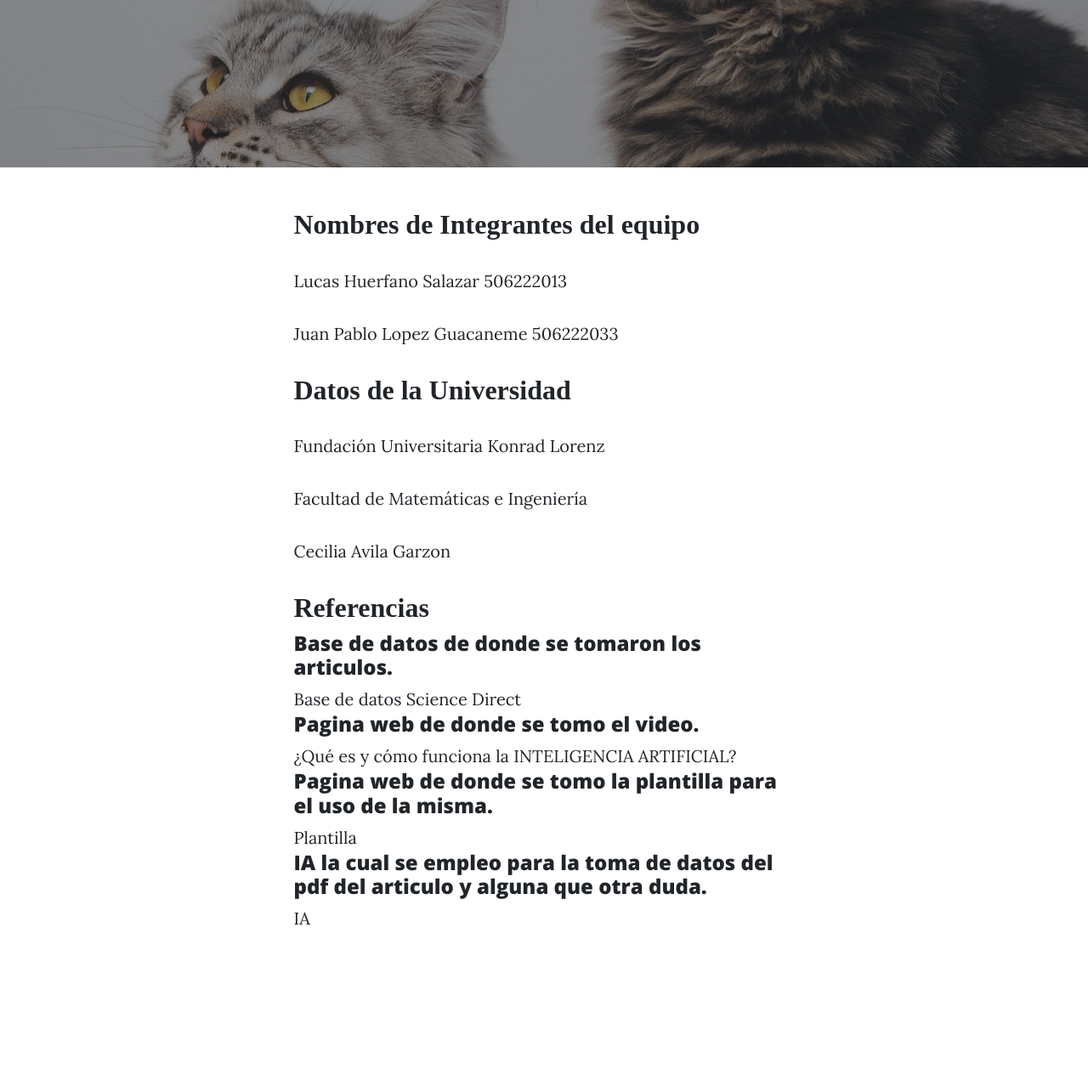
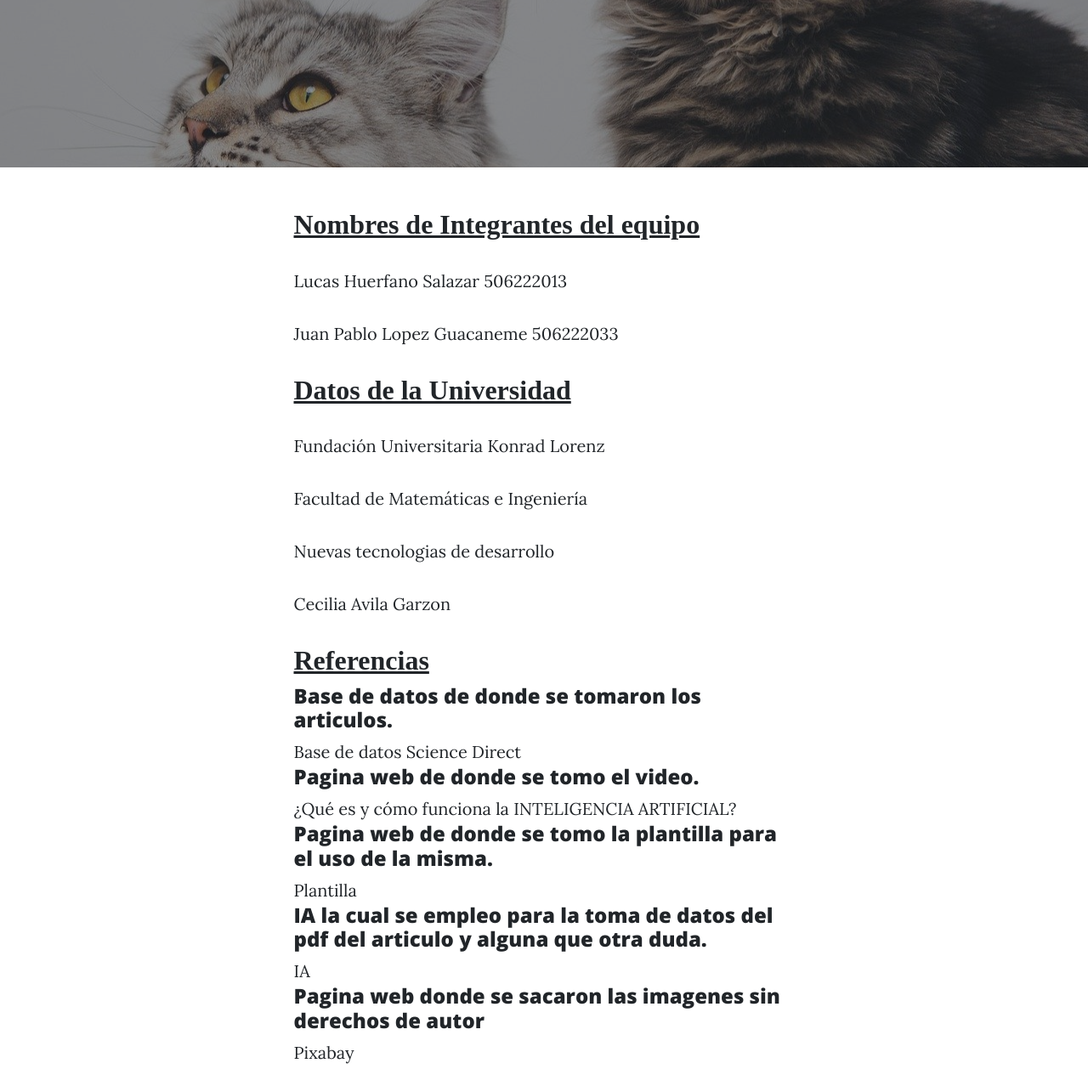
Before and after one commit to JuPaLoGu/taller2ntd, a plain HTML site: page contact.html in a window 1280 px wide. Shown: the part 249-1527 px from the top of the page at 85% size. Before the commit the page ends 1369 px from the top, so only its background shows below. Drawn offline with nearby package versions, Linux system fonts and the light colour scheme.

Commit message:
Últimos cambios
Se ajusta el apartado de equipo para que muestre toda la información utilizada en la pagina web

```diff
--- a/contact.html
+++ b/contact.html
@@ -57,14 +57,16 @@
         <div class="container px-4 px-lg-5">
             <div class="row gx-4 gx-lg-5 justify-content-center">
                 <div class="col-md-10 col-lg-8 col-xl-7">
-                    <h2 class="section-heading">Nombres de Integrantes del equipo</h2>
+                    <h2 class="section-heading"><u>Nombres de Integrantes del equipo</u></h2>
                     <p>Lucas Huerfano Salazar 506222013</p>
                     <p>Juan Pablo Lopez Guacaneme 506222033</p>
-                    <h2 class="section-heading">Datos de la Universidad</h2>
+                    <h2 class="section-heading"><u>Datos de la Universidad</u></h2>
                     <p>Fundación Universitaria Konrad Lorenz</p>
                     <p>Facultad de Matemáticas e Ingeniería</p>
+                    <p>Nuevas tecnologias de desarrollo</p>
                     <p>Cecilia Avila Garzon</p>
-                    <h2 class="section-heading">Referencias</h2>
+
+                    <h2 class="section-heading"><u>Referencias</u></h2>
                     <h4>Base de datos de donde se tomaron los articulos.</h4>
                     <a href="https://recursosvirtuales.konradlorenz.edu.co:2053/science/article/pii/S1364815222002250">Base
                         de datos Science Direct</a>
@@ -75,6 +77,8 @@
                     <a href="https://startbootstrap.com/?showAngular=false&showVue=false&showPro=false">Plantilla</a>
                     <h4>IA la cual se empleo para la toma de datos del pdf del articulo y alguna que otra duda.</h4>
                     <a href="https://chatgpt.com/">IA</a>
+                    <h4>Pagina web donde se sacaron las imagenes sin derechos de autor </h4>
+                    <a href ="https://pixabay.com/">Pixabay</a>
                 </div>
             </div>
         </div>
```
Also changed, not shown: about.html (+1 -3 lines), post.html (+1 -3 lines).
